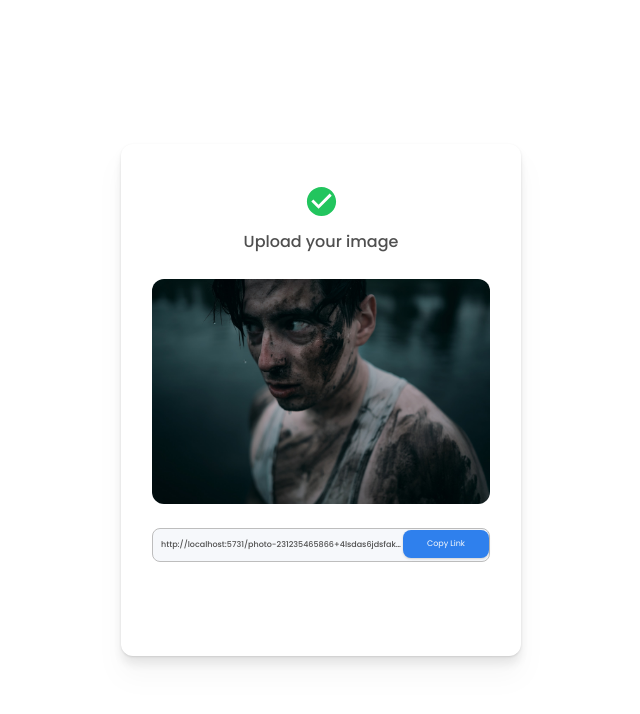
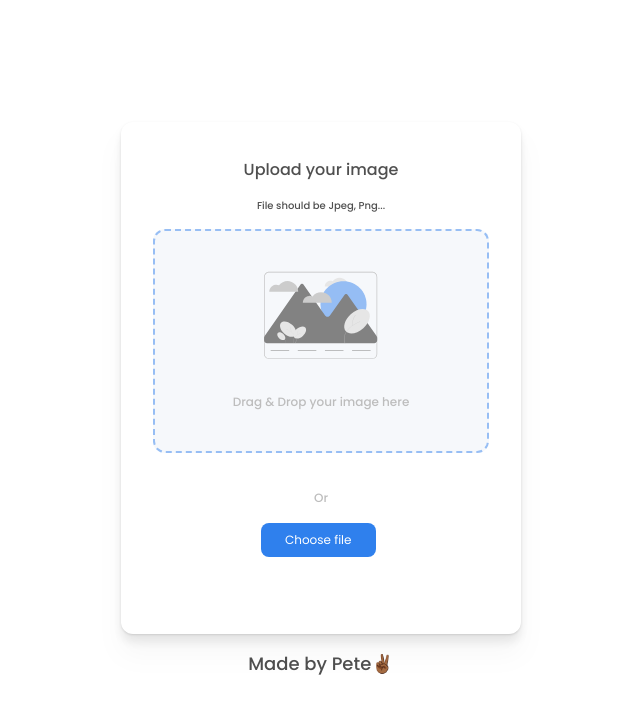
Before and after one commit to pmugasa/image-uploader, a React (Vite) app: page / in a window 1280 px wide. Shown: the top 714 px of the page, without its empty margins (319-959 px from the left). Built offline with nearby package versions, Linux system fonts and the light colour scheme.

Commit message:
implemented the flow from uploading image to the uploading stated and then successful upload

```diff
--- a/package.json
+++ b/package.json
@@ -11,8 +11,7 @@
   },
   "dependencies": {
     "react": "^18.2.0",
-    "react-dom": "^18.2.0",
-    "react-router-dom": "^6.11.2"
+    "react-dom": "^18.2.0"
   },
   "devDependencies": {
     "@types/react": "^18.0.28",
--- a/src/App.jsx
+++ b/src/App.jsx
@@ -3,19 +3,20 @@ import Card from "./components/Card";
 import DragandDrop from "./components/DragandDrop";
 import Button from "./components/Button";
 import Loader from "./components/Loader";
-import Success from "./pages/Success";
+import Success from "./components/Success";
 
 function App() {
-  const [isUploading, setIsUploading] = useState(true);
+  const [isUploading, setIsUploading] = useState(false);
+  const [isUploaded, setIsUploaded] = useState(false);
   const [error, setError] = useState("");
-  const formats = ["jpeg", "webp", "svg", "png"];
+  const formats = ["jpg", "webp", "svg", "png"];
 
   //handling errors
   useEffect(() => {
     if (error) {
       const timeoutId = setTimeout(() => {
         setError("");
-      }, 3000);
+      }, 2000);
 
       return () => {
         clearTimeout(timeoutId);
@@ -30,11 +31,14 @@ function App() {
         console.log("posting to server...", image);
 
         setIsUploading(false);
+        setIsUploaded(true);
       }, 3000);
     };
     post();
   }
   if (isUploading) {
+    return <Loader />;
+  } else if (isUploaded) {
     return <Success />;
   } else {
     return (
--- a/src/components/Loader.jsx
+++ b/src/components/Loader.jsx
@@ -1,6 +1,6 @@
 function Loader() {
   return (
-    <div className="flex items-center justify-center">
+    <div className="w-screen h-screen flex items-center justify-center">
       <div className="h-[9rem] w-[24rem] rounded-xl bg-white shadow drop-shadow-xl px-[32px]">
         <h3 className=" mt-[36px] font-sans text-base font-medium text-gray">
           Uploading...
--- a/src/pages/Success.jsx
+++ b/src/components/Success.jsx
@@ -1,5 +1,5 @@
 import { useState, useEffect } from "react";
-import Card from "../components/Card";
+import Card from "./Card";
 
 function Success() {
   const [copiedText, setCopiedText] = useState("");
@@ -52,12 +52,12 @@ function Success() {
           </p>
         ) : null}
         <div className="w-full mt-[25px] h-[34px] border border-very-light-gray bg-light-gray px-2 rounded-[8px] flex items-center justify-start relative">
-          <p className="text-[#4F4F4F] truncate font-sans font-medium text-[8px] w-[240px]">
+          <p className="text-[#4F4F4F] truncate font-sans font-medium text-[8px] w-[235px]">
             {link}
           </p>
           <button
             onClick={copyToClipboard}
-            className=" absolute z-10 top-[1px] right-0 shadow drop-shadow-sm  px-6 py-2 bg-accent hover:opacity-70 rounded-[8px] text-primary text-[8px]  font-sans"
+            className=" absolute z-10 top-[2px] right-[2px] shadow drop-shadow-sm  px-6 py-2 bg-accent hover:opacity-70 rounded-[8px] text-primary text-[8px]  font-sans"
           >
             Copy Link
           </button>
```
Also changed, not shown: 1 other file (tests, documents, lock files or other folders).
